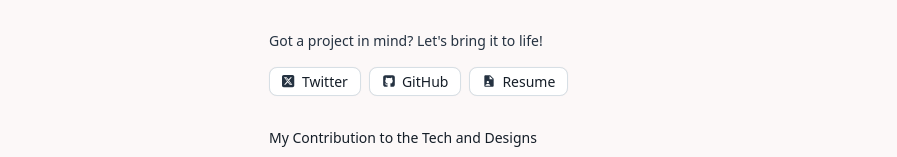
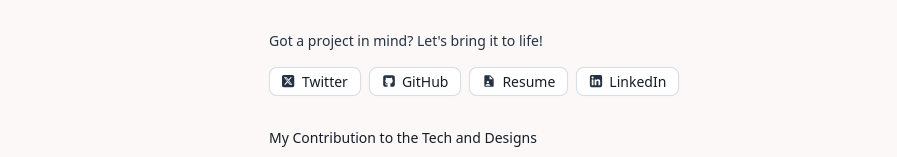
Before and after one commit to dinethde/portfolio-v2, a Next.js app: page / in a window 1280 px wide. Shown: the part 519-676 px from the top of the page, without its empty margins (71-968 px from the left). Built offline with nearby package versions, Linux system fonts and the light colour scheme; no server answers.

Commit message:
feat(content): add the LinkedIn profile link
Dineth gave the URL, so the intro pill, footer link and JSON-LD sameAs
all show it now (D-66, closes O1).

```diff
--- a/src/content/site.ts
+++ b/src/content/site.ts
@@ -11,5 +11,5 @@ export const site: Site = Site.parse({
   resume: { href: "/resume.pdf", label: "Resume" },
   github: { handle: "dinethde", href: "https://github.com/dinethde", label: "GitHub" },
   twitter: { handle: "@dinethr_de", href: "https://x.com/dinethr_de", label: "Twitter" },
-  linkedin: { href: "TODO", label: "LinkedIn" },
+  linkedin: { href: "https://www.linkedin.com/in/dineth-de/", label: "LinkedIn" },
 });
```
Also changed, not shown: 1 other file (tests, documents, lock files or other folders).
